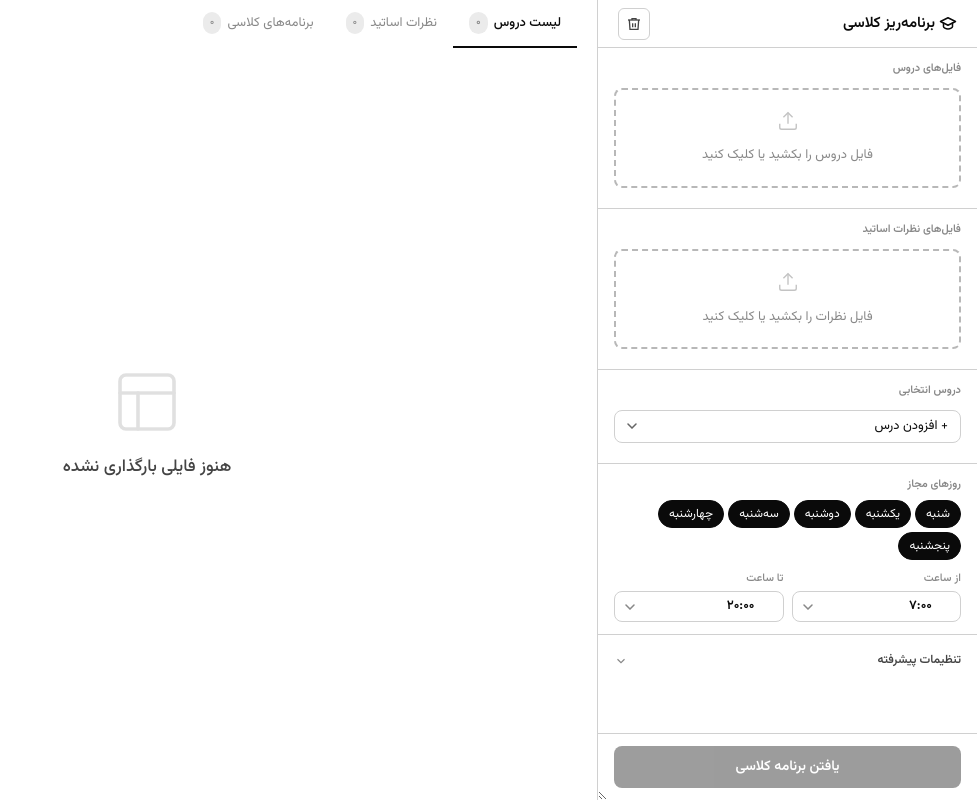
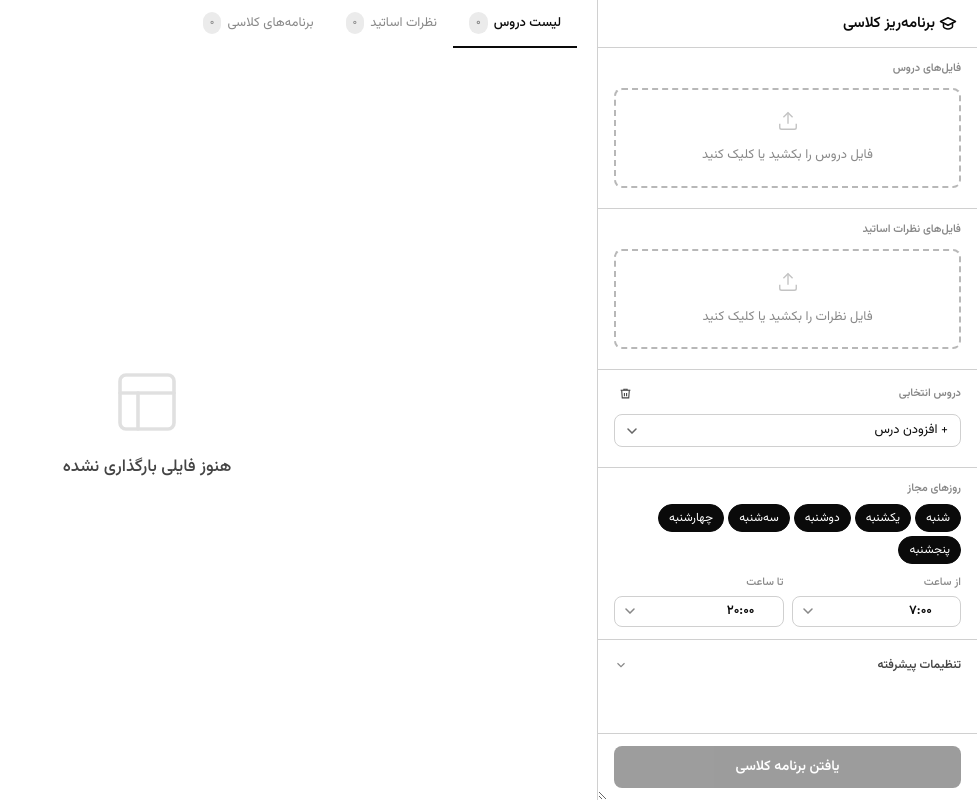
Before and after one commit to TheDumbledodo/class_scheduler, a FastAPI app: page / in a window 1280 px wide. Shown: the whole page, without its empty margins (303-1280 px from the left). Run offline with FastAPI, Linux system fonts and the light colour scheme.

Commit message:
move clearAll button down to filters now updates all tabs when filters apply

```diff
--- a/src/static/scripts/controls.js
+++ b/src/static/scripts/controls.js
@@ -302,12 +302,15 @@ async function processUploadedFiles() {
     }
 }
 
-function addCourseFilter(courseName) {
+async function addCourseFilter(courseName) {
     if (state.filters.find(f => f.course_name === courseName)) return;
     state.filters.push({course_name: courseName, professor: ''});
 
     renderCourseFilterRows();
     updateRunButtonState();
+    updateCounts();
+
+    await renderContent();
 }
 
 function renderCourseFilterRows() {
@@ -348,10 +351,13 @@ function renderCourseFilterRows() {
     });
 
     container.querySelectorAll('.course-filter-prof-select').forEach(sel => {
-        sel.addEventListener('change', e => {
+        sel.addEventListener('change', async e => {
             const idx = parseInt(e.target.dataset.idx);
             state.filters[idx].professor = e.target.value;
             e.target.classList.toggle('has-value', !!e.target.value);
+
+            updateCounts();
+            await renderContent();
         });
     });
 }
--- a/src/static/style.css
+++ b/src/static/style.css
@@ -108,6 +108,17 @@ html, body {
 .icon-btn svg {
     width: 16px;
     height: 16px;
+}
+
+.icon-btn.small {
+    width: 22px;
+    height: 22px;
+    border: none;
+}
+
+.icon-btn.small svg {
+    width: 13px;
+    height: 13px;
 }
 
 .sr-only {
--- a/src/templates/index.html
+++ b/src/templates/index.html
@@ -21,17 +21,7 @@
                                             viewBox="0 0 24 24"
                                             width="18"><path
                     d="M22 10l-10-5-10 5 10 5 10-5z"/><path d="M6 12v5c0 1.1 2.7 3 6 3s6-1.9 6-3v-5"/></svg>برنامه‌ریز کلاسی</span>
-            <div class="topbar-actions">
-                <button class="icon-btn" id="clearAll" title="پاک کردن همه">
-                    <svg fill="none" stroke="currentColor" stroke-width="2" viewBox="0 0 24 24">
-                        <polyline points="3 6 5 6 21 6"/>
-                        <path d="M19 6l-1 14H6L5 6"/>
-                        <path d="M10 11v6"/>
-                        <path d="M14 11v6"/>
-                        <path d="M9 6V4h6v2"/>
-                    </svg>
-                </button>
-            </div>
+
         </div>
         <div class="sidebar-scroll">
             <div class="sidebar-section">
@@ -67,7 +57,18 @@
                 <div class="file-list" id="reviewFileList"></div>
             </div>
             <div class="sidebar-section">
-                <div class="section-label">دروس انتخابی</div>
+                <div style="display:flex;align-items:center;justify-content:space-between;margin-bottom:10px">
+                    <div class="section-label" style="margin-bottom:0">دروس انتخابی</div>
+                    <button class="icon-btn small" id="clearAll" title="پاک کردن همه">
+                        <svg fill="none" stroke="currentColor" stroke-width="2" viewBox="0 0 24 24">
+                            <polyline points="3 6 5 6 21 6"/>
+                            <path d="M19 6l-1 14H6L5 6"/>
+                            <path d="M10 11v6"/>
+                            <path d="M14 11v6"/>
+                            <path d="M9 6V4h6v2"/>
+                        </svg>
+                    </button>
+                </div>
                 <div class="filter-dropdown">
                     <label class="sr-only" for="courseFilter">افزودن درس</label>
                     <select aria-label="افزودن درس" class="filter-select" id="courseFilter">
```
